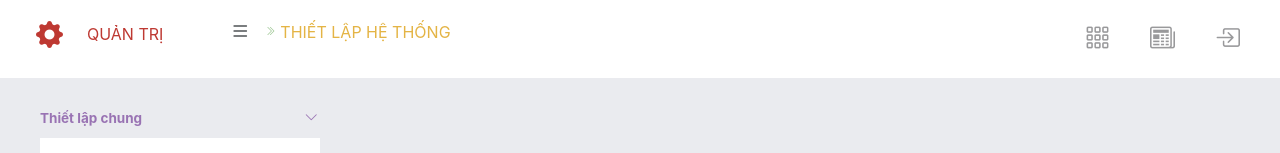
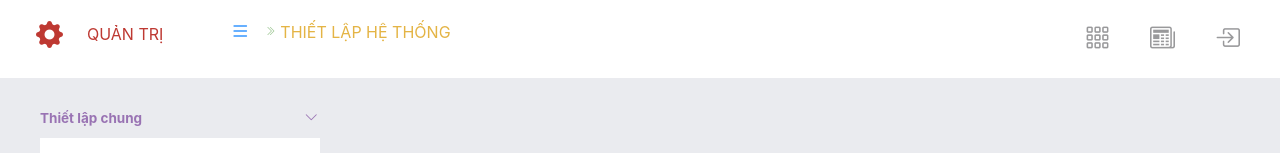
Before and after one commit to nhatkhanh022400/demo-angular, an Angular app: page / in a window 1280 px wide. Shown: the top 153 px of the page. Built offline with nearby package versions, Linux system fonts and the light colour scheme.

Commit message:
Header.compoment-UI-update: bổ sung thêm thẻ a cho header

```diff
--- a/src/app/components/header/header.component.html
+++ b/src/app/components/header/header.component.html
@@ -4,16 +4,21 @@
     <div class="option-left d-flex">
       <div class="admin p-3">
 
+        <a href="#">
           <i class="bi bi-gear-fill" style="font-size: 27px; color: #be3932; margin-right: 1.5rem;"></i>
           <span style="color:#be3932 ;">QUẢN TRỊ</span>
+        </a>
       </div>
 
       <div class="setting p-3">
+        <a href="#" style="text-decoration: none;">
 
           <i class="bi bi-list" style="margin: 0 15px; font-size: 20px;"></i>
 
-              <i class="bi bi-chevron-double-right" style="font-size: 10px; color: #98c38e; transform: translateY(-3px); display: inline-block; margin-right: 5px;"></i>
+          <i class="bi bi-chevron-double-right"
+            style="font-size: 10px; color: #98c38e; transform: translateY(-3px); display: inline-block; margin-right: 5px;"></i>
           <span style="color: #e4b445;">THIẾT LẬP HỆ THỐNG</span>
+        </a>
       </div>
     </div>
 
```
Lines whose indentation alone changed are shown as unchanged.
